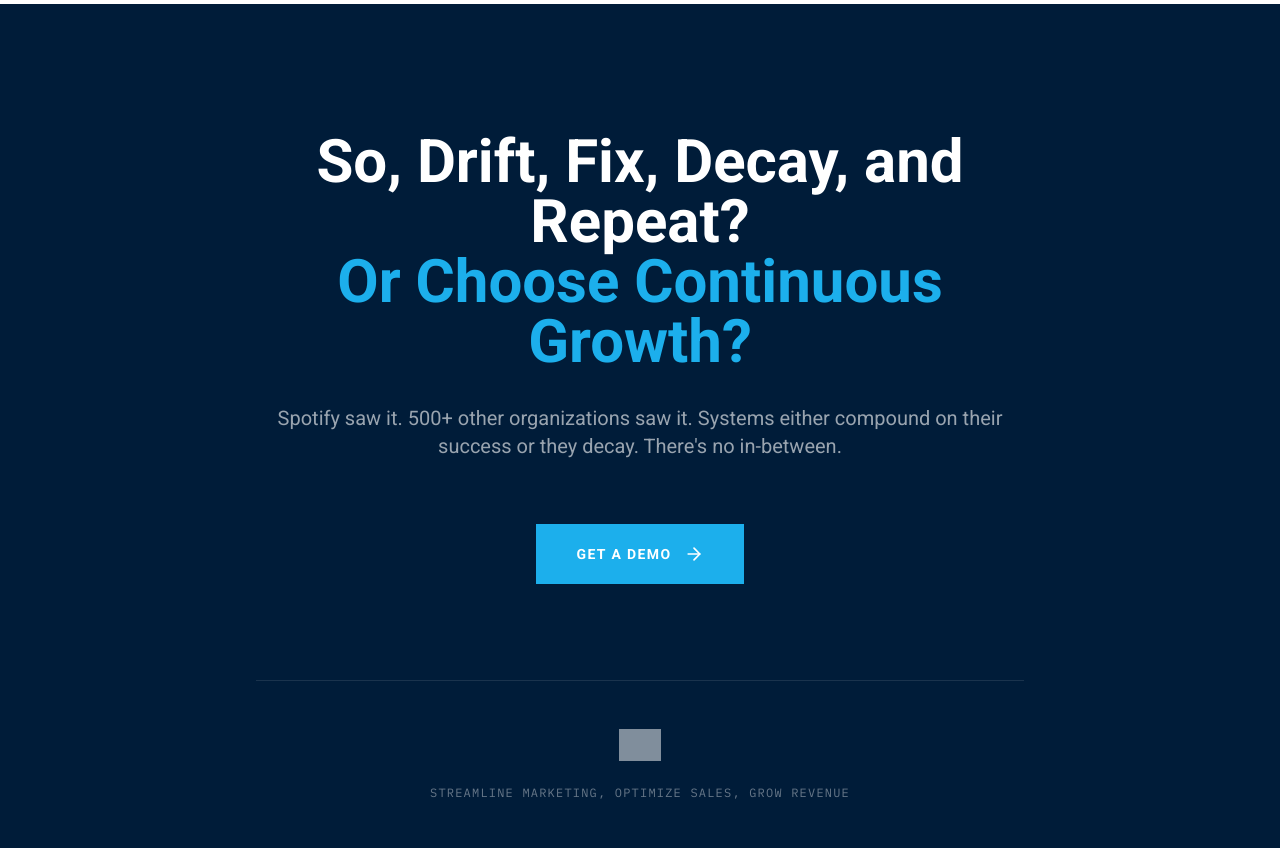
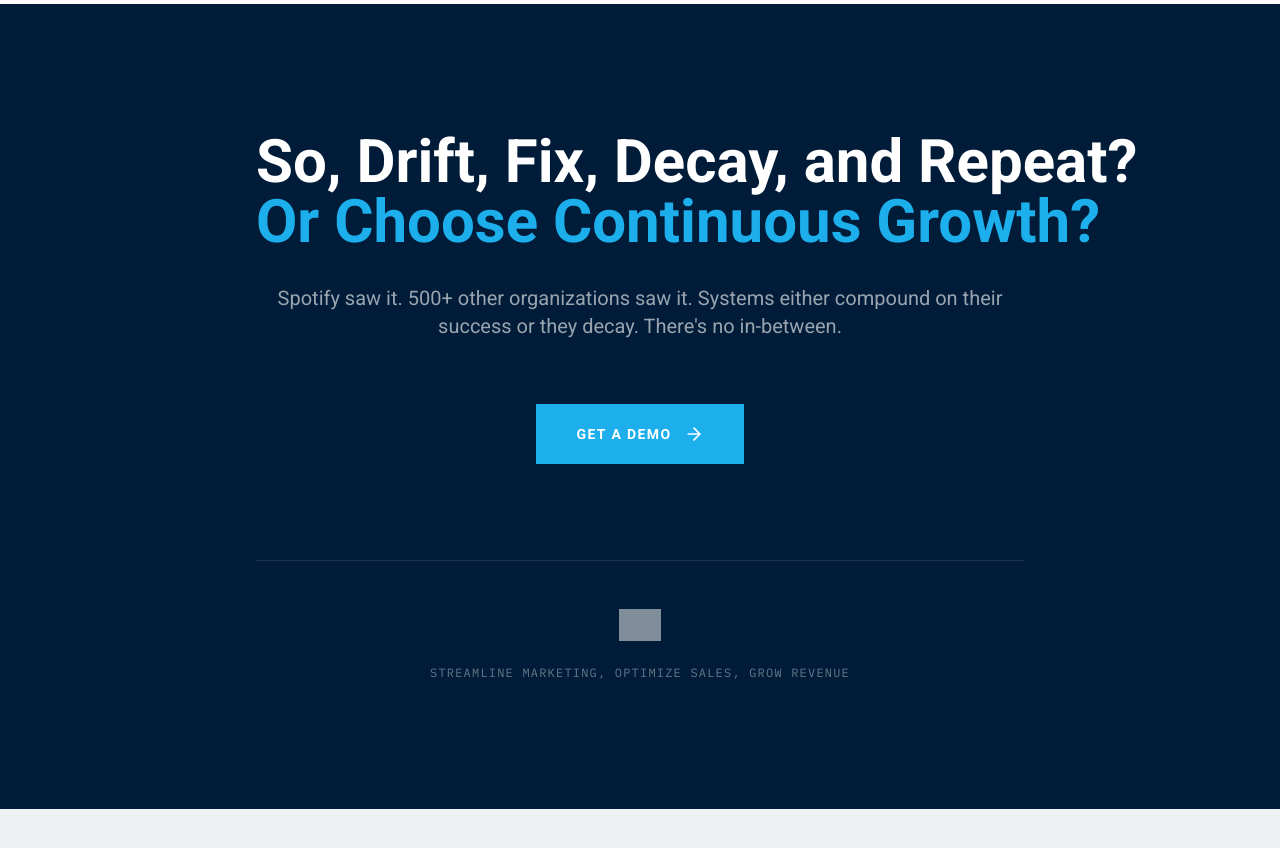
Before and after one commit to mantonySW/Case, a React (Vite) app: page / in a window 1280 px wide. Shown: the part 6800-7648 px from the top of the page. After the commit the page ends 7609 px from the top, so only its background shows below. Built offline with nearby package versions, Linux system fonts and the light colour scheme; grey boxes are pictures that could not be loaded.

Commit message:
Updated FooterCTA.tsx

```diff
--- a/components/FooterCTA.tsx
+++ b/components/FooterCTA.tsx
@@ -50,7 +50,7 @@ const FooterCTA: React.FC = () => {
         <div className="max-w-3xl mx-auto">
             <FadeIn>
                 <h2 className="text-4xl md:text-6xl font-bold text-white mb-8 leading-tight">
-                    So, Drift, Fix, Decay, and Repeat? <br/><span className="text-accent">Or Choose Continuous Growth?</span>
+                    <span className="whitespace-nowrap">So, Drift, Fix, Decay, and Repeat?</span> <br/><span className="text-accent whitespace-nowrap">Or Choose Continuous Growth?</span>
                 </h2>
                 <p className="text-white/60 text-xl mb-16">
                     Spotify saw it. 500+ other organizations saw it. Systems either compound on their success or they decay. There's no in-between.
```
